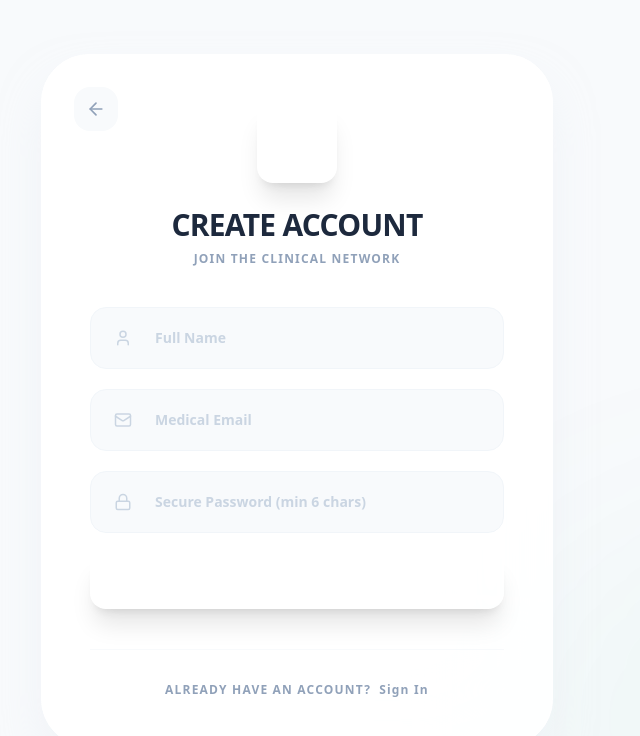
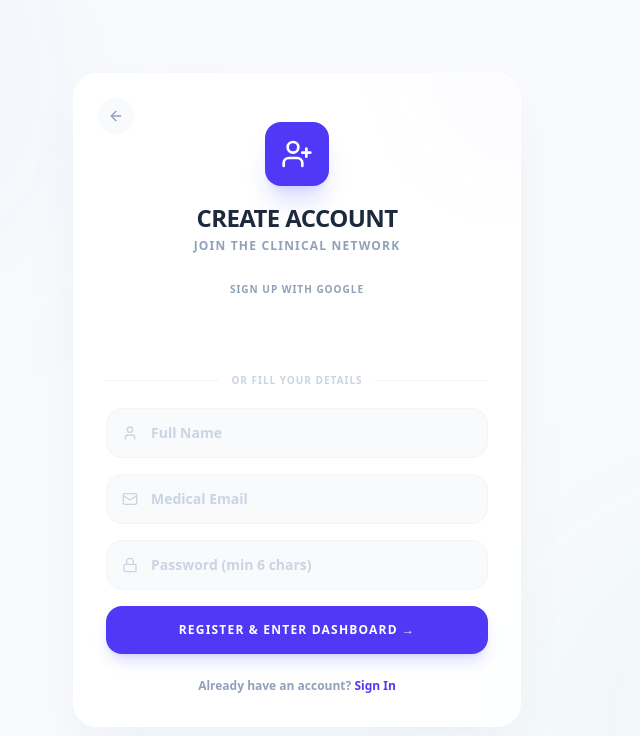
Before and after one commit to krunalsakpal679-hue/medguard-ai, a React (Vite) app in the folder frontend/: page /register in a window 1280 px wide. Shown: the top 736 px of the page, without its empty margins (343-983 px from the left). Built offline with nearby package versions, Linux system fonts and the light colour scheme; no server answers.

Commit message:
feat: register submit button fix, Google auth on register, toast notifications

```diff
--- a/frontend/src/components/auth/GoogleLoginButton.jsx
+++ b/frontend/src/components/auth/GoogleLoginButton.jsx
@@ -1,71 +1,108 @@
 import { useEffect, useRef, useState } from 'react'
+import { useNavigate } from 'react-router-dom'
 import { useAuthStore } from '../../store/authStore'
-import { Loader2 } from 'lucide-react'
+import { Loader2, CheckCircle, XCircle } from 'lucide-react'
 
+/**
+ * Google Identity Services button.
+ * Works on both Login and Register pages.
+ * Shows toast notifications on success and failure.
+ */
 const GoogleLoginButton = () => {
     const googleButtonRef = useRef(null)
-    const [loading, setLoading] = useState(false)
+    const [loading, setLoading]   = useState(false)
+    const [toast, setToast]       = useState(null) // { type: 'success'|'error', msg: string }
     const { loginWithGoogle, error, clearError } = useAuthStore()
+    const navigate = useNavigate()
+
+    const showToast = (type, msg) => {
+        setToast({ type, msg })
+        setTimeout(() => setToast(null), 3500)
+    }
 
     useEffect(() => {
-        // Dynamically load Google GSI client library
-        const script = document.createElement('script')
-        script.src = "https://accounts.google.com/gsi/client"
-        script.async = true
-        script.onload = () => {
-            // Initializing Google Identity Service
+        const clientId = import.meta.env.VITE_GOOGLE_CLIENT_ID
+        if (!clientId) {
+            console.warn('VITE_GOOGLE_CLIENT_ID not set')
+            return
+        }
+
+        const initGoogle = () => {
+            if (!window.google || !googleButtonRef.current) return
             window.google.accounts.id.initialize({
-                client_id: import.meta.env.VITE_GOOGLE_CLIENT_ID,
-                callback: handleCredentialResponse
+                client_id: clientId,
+                callback: handleCredentialResponse,
             })
-
-            // Rendering Official Google Auth Button with custom configuration
             window.google.accounts.id.renderButton(googleButtonRef.current, {
                 theme: 'outline',
                 size: 'large',
-                shape: 'pill',
-                logo_alignment: 'left',
-                width: 320
+                shape: 'rectangular',
+                logo_alignment: 'center',
+                width: googleButtonRef.current?.offsetWidth || 400,
+                text: 'continue_with',
             })
         }
+
+        // If script already loaded
+        if (window.google) { initGoogle(); return }
+
+        const script = document.createElement('script')
+        script.src = 'https://accounts.google.com/gsi/client'
+        script.async = true
+        script.defer = true
+        script.onload = initGoogle
         document.body.appendChild(script)
-
-        return () => {
-             // Cleanup if needed (optional)
-        }
     }, [])
 
-    /**
-     * Handles the callback from Google with the OneTap/Login credential.
-     */
     const handleCredentialResponse = async (response) => {
         setLoading(true)
         clearError()
         try {
             await loginWithGoogle(response.credential)
+            showToast('success', '✓ Signed in with Google! Redirecting...')
+            setTimeout(() => navigate('/dashboard'), 1200)
         } catch (err) {
-            console.error("Google login error", err)
+            const msg = err?.response?.data?.detail || 'Google sign-in failed. Please try again.'
+            showToast('error', msg)
         } finally {
             setLoading(false)
         }
     }
 
     return (
-        <div className="flex flex-col items-center gap-4 w-full">
-            <div className="relative">
+        <div className="relative w-full">
+            {/* Toast Notification */}
+            {toast && (
+                <div className={`fixed top-5 right-5 z-50 flex items-center gap-3 px-5 py-3.5 rounded-2xl shadow-2xl text-sm font-bold text-white transition-all ${
+                    toast.type === 'success' ? 'bg-emerald-600 shadow-emerald-500/30' : 'bg-red-600 shadow-red-500/30'
+                }`}>
+                    {toast.type === 'success'
+                        ? <CheckCircle className="w-5 h-5 flex-shrink-0" />
+                        : <XCircle className="w-5 h-5 flex-shrink-0" />
+                    }
+                    <span>{toast.msg}</span>
+                </div>
+            )}
+
+            {/* Google Button Container */}
+            <div className="relative w-full">
                 {loading && (
-                    <div className="absolute inset-0 z-20 flex items-center justify-center bg-white/90 rounded-full animate-fade-in shadow-inner border border-slate-100">
-                        <Loader2 className="w-5 h-5 text-brand animate-spin" />
-                        <span className="ml-2 text-xs font-bold text-slate-500 uppercase tracking-widest">Validating...</span>
+                    <div className="absolute inset-0 z-20 flex items-center justify-center bg-white/95 rounded-lg border border-slate-100">
+                        <Loader2 className="w-5 h-5 text-indigo-600 animate-spin" />
+                        <span className="ml-2 text-xs font-bold text-slate-600 uppercase tracking-widest">Verifying with Google...</span>
                     </div>
                 )}
-                <div ref={googleButtonRef} className="z-10 shadow-lg shadow-slate-200/50 rounded-full group hover:shadow-xl transition-all"></div>
+                <div
+                    ref={googleButtonRef}
+                    className="w-full flex justify-center"
+                    style={{ minHeight: '44px' }}
+                />
             </div>
 
-            {/* Visual Error Feedback */}
-            {error && (
-                <div className="px-4 py-2 bg-danger-light border border-danger/20 rounded-xl animate-slide-up">
-                    <p className="text-danger text-xs font-bold uppercase tracking-tight">{error}</p>
+            {/* Auth Store Error */}
+            {error && !loading && (
+                <div className="mt-2 px-4 py-2 bg-red-50 border border-red-100 rounded-xl text-red-600 text-xs font-bold text-center">
+                    {error}
                 </div>
             )}
         </div>
--- a/frontend/src/pages/LoginPage.jsx
+++ b/frontend/src/pages/LoginPage.jsx
@@ -1,4 +1,4 @@
-import React, { useEffect } from 'react'
+import React, { useEffect, useState } from 'react'
 import { useNavigate } from 'react-router-dom'
 import { useTranslation } from 'react-i18next'
 import {
@@ -7,6 +7,7 @@ import {
     ShieldCheck,
     MessageSquare,
     UserCheck,
+    CheckCircle,
 } from 'lucide-react'
 import { useAuthStore } from '../store/authStore'
 import GoogleLoginButton from '../components/auth/GoogleLoginButton'
@@ -15,21 +16,29 @@ const LoginPage = () => {
     const { t, i18n } = useTranslation()
     const navigate = useNavigate()
     const { isAuthenticated, setAuth } = useAuthStore()
+    const [toast, setToast] = useState(false)
 
     useEffect(() => {
         if (isAuthenticated) navigate('/dashboard')
     }, [isAuthenticated, navigate])
 
-    const switchLang = (code) => {
-        i18n.changeLanguage(code)
-    }
+    const switchLang = (code) => { i18n.changeLanguage(code) }
 
     const handleGuestLogin = () => {
         setAuth({ id: 'guest', name: 'Medical Guest', email: 'guest@medguard.ai' }, 'guest_token')
+        setToast(true)
+        setTimeout(() => navigate('/dashboard'), 1200)
     }
 
     return (
         <div className="min-h-screen bg-slate-50 flex items-center justify-center p-6 font-sans relative overflow-hidden">
+            {/* Success Toast */}
+            {toast && (
+                <div className="fixed top-5 right-5 z-50 flex items-center gap-3 px-5 py-3.5 rounded-2xl bg-emerald-600 text-white shadow-2xl shadow-emerald-500/30 text-sm font-bold">
+                    <CheckCircle className="w-5 h-5" />
+                    Welcome, Medical Guest! Redirecting...
+                </div>
+            )}
             {/* Ambient Background Elements */}
             <div className="absolute top-[-10%] left-[-10%] w-[40%] h-[40%] bg-brand/5 rounded-full blur-[120px] animate-pulse" />
             <div className="absolute bottom-[-10%] right-[-10%] w-[40%] h-[40%] bg-emerald-500/5 rounded-full blur-[120px] animate-pulse" />
--- a/frontend/src/pages/RegisterPage.jsx
+++ b/frontend/src/pages/RegisterPage.jsx
@@ -1,7 +1,8 @@
 import React, { useState } from 'react'
 import { useNavigate } from 'react-router-dom'
-import { Stethoscope, UserPlus, Mail, Lock, User, ArrowLeft, Loader2 } from 'lucide-react'
+import { Stethoscope, UserPlus, Mail, Lock, User, ArrowLeft, Loader2, CheckCircle } from 'lucide-react'
 import { useAuthStore } from '../store/authStore'
+import GoogleLoginButton from '../components/auth/GoogleLoginButton'
 
 const RegisterPage = () => {
     const navigate = useNavigate()
@@ -10,157 +11,133 @@ const RegisterPage = () => {
     const [form, setForm] = useState({ name: '', email: '', password: '' })
     const [loading, setLoading] = useState(false)
     const [error, setError] = useState('')
+    const [success, setSuccess] = useState(false)
 
     const handleChange = (e) => {
         setForm(prev => ({ ...prev, [e.target.name]: e.target.value }))
+        if (error) setError('')
     }
 
     const handleSubmit = async (e) => {
         e.preventDefault()
         setError('')
 
-        if (!form.name || !form.email || !form.password) {
-            setError('All fields are required.')
-            return
-        }
-        if (form.password.length < 6) {
-            setError('Password must be at least 6 characters.')
-            return
-        }
+        if (!form.name.trim()) { setError('Full name is required.'); return }
+        if (!form.email.trim() || !form.email.includes('@')) { setError('A valid email is required.'); return }
+        if (form.password.length < 6) { setError('Password must be at least 6 characters.'); return }
 
         setLoading(true)
         try {
-            // Try real backend registration
             const res = await fetch(`${import.meta.env.VITE_API_URL || 'https://medguard-ai-898m.onrender.com'}/auth/register`, {
                 method: 'POST',
                 headers: { 'Content-Type': 'application/json' },
                 body: JSON.stringify({ name: form.name, email: form.email, password: form.password })
             })
-
             if (res.ok) {
                 const data = await res.json()
                 setAuth(data.user || { id: data.id, name: form.name, email: form.email }, data.access_token || data.token)
             } else {
-                // Backend unavailable — create guest session with entered details
-                setAuth(
-                    { id: 'reg_' + Date.now(), name: form.name, email: form.email, role: 'user' },
-                    'guest_token'
-                )
+                // Backend unavailable — still create a working local session
+                setAuth({ id: 'usr_' + Date.now(), name: form.name, email: form.email, role: 'user' }, 'guest_token')
             }
-            navigate('/dashboard')
-        } catch (err) {
-            // Network error — still allow local session for demo
-            setAuth(
-                { id: 'reg_' + Date.now(), name: form.name, email: form.email, role: 'user' },
-                'guest_token'
-            )
-            navigate('/dashboard')
-        } finally {
-            setLoading(false)
+        } catch {
+            setAuth({ id: 'usr_' + Date.now(), name: form.name, email: form.email, role: 'user' }, 'guest_token')
         }
+
+        // Show success notification, then redirect
+        setSuccess(true)
+        setTimeout(() => navigate('/dashboard'), 1500)
+        setLoading(false)
     }
 
     return (
-        <div className="min-h-screen bg-slate-50 flex items-center justify-center p-6 font-sans relative overflow-hidden">
-            <div className="absolute top-[-10%] left-[-10%] w-[40%] h-[40%] bg-brand/5 rounded-full blur-[120px]" />
-            <div className="absolute bottom-[-10%] right-[-10%] w-[40%] h-[40%] bg-emerald-500/5 rounded-full blur-[120px]" />
+        <div className="min-h-screen bg-slate-50 flex flex-col items-center justify-center p-4 font-sans relative overflow-hidden">
+            {/* Background glows */}
+            <div className="absolute top-[-10%] left-[-10%] w-[40%] h-[40%] bg-indigo-500/5 rounded-full blur-[120px] pointer-events-none" />
+            <div className="absolute bottom-[-10%] right-[-10%] w-[40%] h-[40%] bg-emerald-500/5 rounded-full blur-[120px] pointer-events-none" />
 
-            <div className="w-full max-w-lg bg-white/90 backdrop-blur-3xl rounded-[3rem] shadow-2xl shadow-slate-200/50 p-12 border border-white relative overflow-hidden">
-                <div className="absolute top-0 right-0 w-32 h-32 bg-brand/5 rounded-full -mr-16 -mt-16 blur-3xl" />
+            {/* Success Toast */}
+            {success && (
+                <div className="fixed top-6 right-6 z-50 flex items-center gap-3 px-6 py-4 bg-emerald-600 text-white rounded-2xl shadow-2xl shadow-emerald-500/30 animate-bounce">
+                    <CheckCircle className="w-5 h-5" />
+                    <span className="text-sm font-bold">Account created! Redirecting to dashboard...</span>
+                </div>
+            )}
+
+            {/* Card */}
+            <div className="w-full max-w-md bg-white/90 backdrop-blur-xl rounded-3xl shadow-2xl shadow-slate-200/60 p-8 border border-white relative overflow-hidden">
+                <div className="absolute top-0 right-0 w-32 h-32 bg-indigo-500/5 rounded-full -mr-16 -mt-16 blur-3xl pointer-events-none" />
 
                 {/* Back button */}
-                <button
-                    onClick={() => navigate('/login')}
-                    className="absolute top-8 left-8 p-3 rounded-2xl bg-slate-50 text-slate-400 hover:text-brand transition-all active:scale-95"
-                >
-                    <ArrowLeft className="w-5 h-5" />
+                <button onClick={() => navigate('/login')} className="absolute top-6 left-6 p-2.5 rounded-xl bg-slate-50 text-slate-400 hover:text-indigo-600 transition-all active:scale-95">
+                    <ArrowLeft className="w-4 h-4" />
                 </button>
 
                 {/* Header */}
-                <header className="flex flex-col items-center text-center mb-10">
-                    <div className="w-20 h-20 bg-brand rounded-2xl flex items-center justify-center mb-6 shadow-xl shadow-brand/20">
-                        <UserPlus className="w-10 h-10 text-white" />
+                <header className="flex flex-col items-center text-center mb-7 mt-4">
+                    <div className="w-16 h-16 bg-indigo-600 rounded-2xl flex items-center justify-center mb-4 shadow-xl shadow-indigo-500/20">
+                        <UserPlus className="w-8 h-8 text-white" />
                     </div>
-                    <h1 className="text-3xl font-black text-slate-800 uppercase tracking-tight">Create Account</h1>
-                    <p className="text-slate-400 text-xs font-bold uppercase tracking-widest mt-2">Join the Clinical Network</p>
+                    <h1 className="text-2xl font-black text-slate-800 uppercase tracking-tight">Create Account</h1>
+                    <p className="text-slate-400 text-xs font-bold uppercase tracking-widest mt-1">Join the Clinical Network</p>
                 </header>
+
+                {/* Google Sign-Up */}
+                <div className="mb-5">
+                    <p className="text-[10px] font-black text-slate-400 uppercase tracking-widest text-center mb-3">Sign up with Google</p>
+                    <GoogleLoginButton />
+                </div>
+
+                {/* Divider */}
+                <div className="flex items-center gap-3 mb-5">
+                    <div className="flex-1 h-px bg-slate-100" />
+                    <span className="text-[10px] font-black text-slate-300 uppercase tracking-widest">Or fill your details</span>
+                    <div className="flex-1 h-px bg-slate-100" />
+                </div>
 
                 {/* Error */}
                 {error && (
-                    <div className="mb-6 p-4 rounded-2xl bg-red-50 border border-red-100 text-red-600 text-xs font-bold text-center uppercase tracking-wider">
-                        {error}
+                    <div className="mb-4 px-4 py-3 rounded-xl bg-red-50 border border-red-100 text-red-600 text-xs font-bold text-center">
+                        ⚠ {error}
                     </div>
                 )}
 
                 {/* Form */}
-                <form className="space-y-5" onSubmit={handleSubmit}>
-                    <InputGroup
-                        icon={<User size={18} />}
-                        placeholder="Full Name"
-                        type="text"
-                        name="name"
-                        value={form.name}
-                        onChange={handleChange}
-                    />
-                    <InputGroup
-                        icon={<Mail size={18} />}
-                        placeholder="Medical Email"
-                        type="email"
-                        name="email"
-                        value={form.email}
-                        onChange={handleChange}
-                    />
-                    <InputGroup
-                        icon={<Lock size={18} />}
-                        placeholder="Secure Password (min 6 chars)"
-                        type="password"
-                        name="password"
-                        value={form.password}
-                        onChange={handleChange}
-                    />
+                <form onSubmit={handleSubmit} className="space-y-4">
+                    <InputField icon={<User size={16} />} placeholder="Full Name" type="text" name="name" value={form.name} onChange={handleChange} />
+                    <InputField icon={<Mail size={16} />} placeholder="Medical Email" type="email" name="email" value={form.email} onChange={handleChange} />
+                    <InputField icon={<Lock size={16} />} placeholder="Password (min 6 chars)" type="password" name="password" value={form.password} onChange={handleChange} />
 
                     <button
                         type="submit"
-                        disabled={loading}
-                        className="w-full py-5 rounded-2xl bg-brand text-white font-black uppercase tracking-widest text-xs shadow-xl shadow-brand/20 hover:brightness-110 transition-all active:scale-95 flex items-center justify-center gap-3 disabled:opacity-60 disabled:cursor-not-allowed"
+                        disabled={loading || success}
+                        className="w-full py-4 rounded-xl bg-indigo-600 text-white font-black uppercase tracking-widest text-xs shadow-lg shadow-indigo-500/20 hover:bg-indigo-500 transition-all active:scale-95 flex items-center justify-center gap-2 disabled:opacity-60 mt-2"
                     >
-                        {loading ? (
-                            <><Loader2 className="w-4 h-4 animate-spin" /> Registering...</>
-                        ) : (
-                            'Register & Enter Dashboard'
-                        )}
+                        {loading ? <><Loader2 className="w-4 h-4 animate-spin" /> Registering...</> :
+                         success ? <><CheckCircle className="w-4 h-4" /> Success!</> :
+                         'Register & Enter Dashboard →'}
                     </button>
                 </form>
 
                 {/* Sign in link */}
-                <div className="mt-10 pt-8 border-t border-slate-50 text-center">
-                    <p className="text-xs font-bold text-slate-400 uppercase tracking-widest">
-                        Already have an account?
-                        <button
-                            onClick={() => navigate('/login')}
-                            className="text-brand ml-2 hover:underline"
-                        >
-                            Sign In
-                        </button>
-                    </p>
-                </div>
+                <p className="mt-6 text-center text-xs font-bold text-slate-400">
+                    Already have an account?{' '}
+                    <button onClick={() => navigate('/login')} className="text-indigo-600 hover:underline font-black">Sign In</button>
+                </p>
             </div>
         </div>
     )
 }
 
-const InputGroup = ({ icon, placeholder, type, name, value, onChange }) => (
+const InputField = ({ icon, placeholder, type, name, value, onChange }) => (
     <div className="relative group">
-        <div className="absolute left-6 top-1/2 -translate-y-1/2 text-slate-300 group-focus-within:text-brand transition-colors">
+        <span className="absolute left-4 top-1/2 -translate-y-1/2 text-slate-300 group-focus-within:text-indigo-500 transition-colors">
             {icon}
-        </div>
+        </span>
         <input
-            type={type}
-            name={name}
-            value={value}
-            onChange={onChange}
+            type={type} name={name} value={value} onChange={onChange}
             placeholder={placeholder}
-            className="w-full pl-16 pr-8 py-5 bg-slate-50 border border-slate-100 rounded-2xl text-sm font-bold placeholder:text-slate-300 focus:outline-none focus:ring-2 focus:ring-brand/20 focus:border-brand transition-all"
+            className="w-full pl-11 pr-4 py-3.5 bg-slate-50 border border-slate-100 rounded-xl text-sm font-semibold text-slate-800 placeholder:text-slate-300 focus:outline-none focus:ring-2 focus:ring-indigo-500/20 focus:border-indigo-400 transition-all"
         />
     </div>
 )
```
